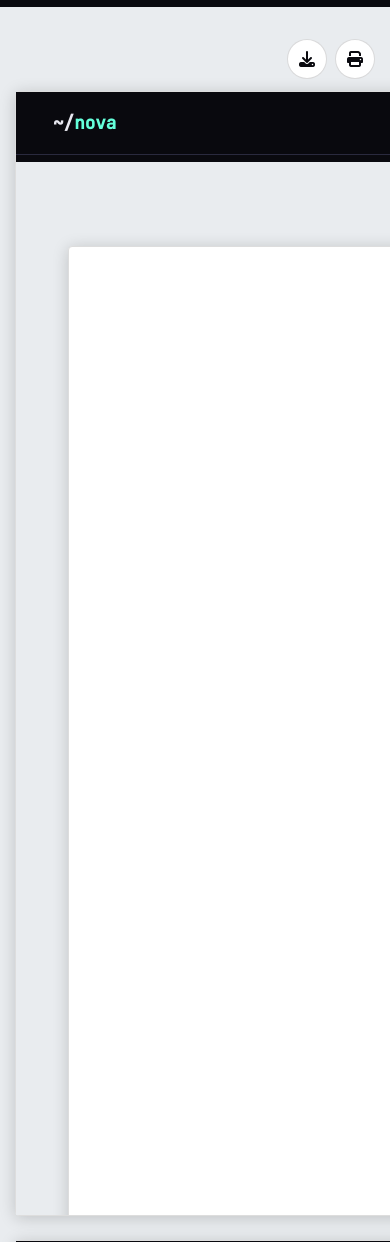
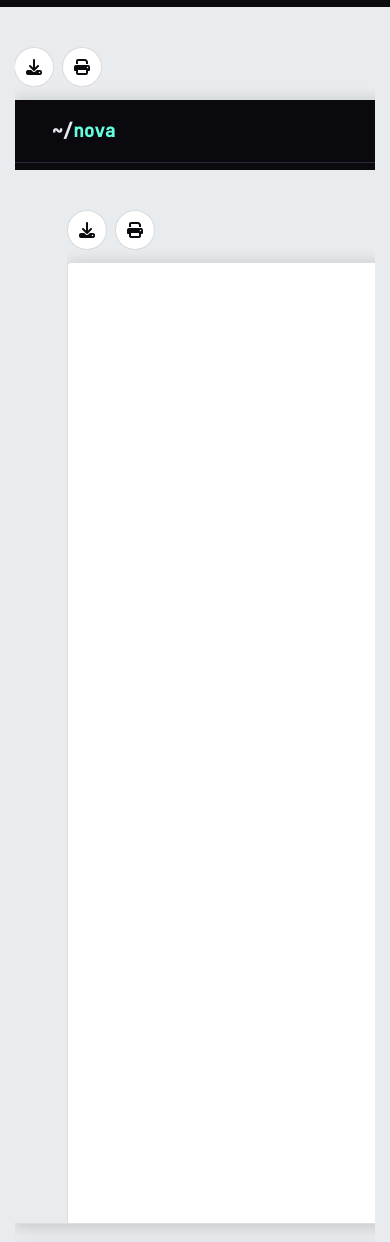
Before and after one commit to NovaProtocol/Portfolio, a Python web app: template apps/resume/templates/resume/index.html in a window 390 px wide; the page is wider, and only the part inside the window is pictured. Shown: the part 63-1305 px from the top of that part. Run offline with Jinja, Linux system fonts and the light colour scheme; the template is opened without the code that fills it, so the values that code supplies are empty.

Commit message:
feat: improve the layout on small screens

```diff
--- a/apps/resume/templates/resume/index.html
+++ b/apps/resume/templates/resume/index.html
@@ -69,6 +69,21 @@
         border: 0;
         display: block;
     }
+    /* The sheet is a fixed A4 width, so on a phone it is wider than the page.
+       Let it scroll inside its own wrapper rather than widening the document,
+       and let the toolbar wrap instead of overflowing. */
+    @media (max-width: 860px) {
+        .resume-wrap {
+            overflow-x: auto;
+            -webkit-overflow-scrolling: touch;
+            padding-bottom: 0.5rem;
+        }
+        .resume-toolbar {
+            flex-wrap: wrap;
+            justify-content: flex-start;
+        }
+        .resume-toolbar .spacer { flex: 1 1 100%; }
+    }
 </style>
 {% endblock %}
 
--- a/apps/templates/base.html
+++ b/apps/templates/base.html
@@ -120,6 +120,12 @@
         code {
             font-family: 'JetBrains Mono', monospace;
         }
+
+        @media (max-width: 768px) {
+            .section-title { font-size: 1.45rem; }
+            .section-subtitle { margin-bottom: 1.5rem; }
+            .tag { font-size: 0.7rem; }
+        }
     </style>
     {% block head_extra %}{% endblock %}
 </head>
```
